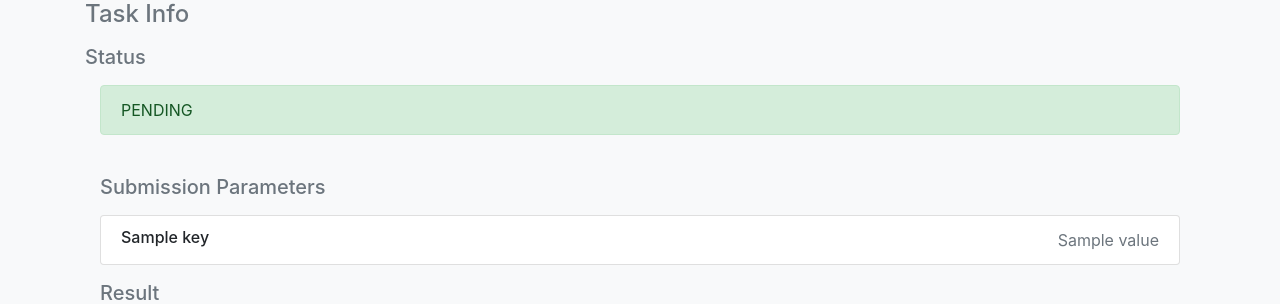
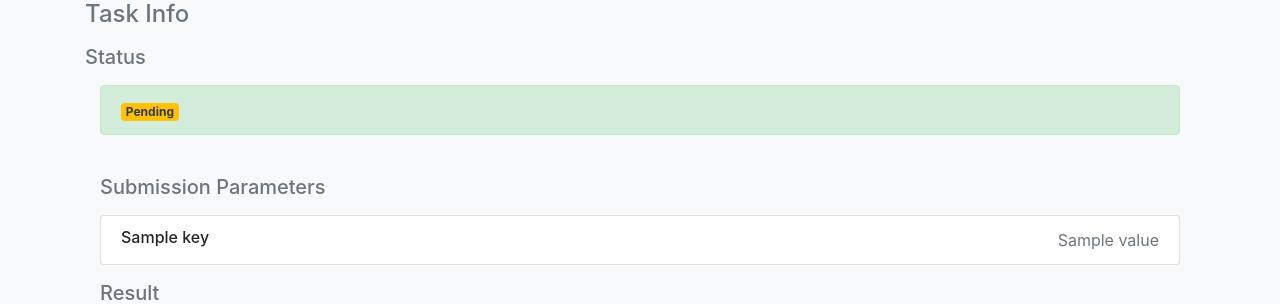
Before and after one commit to mrcabbage972/llama_sherpa, a FastAPI app: template app/templates/task_info.html in a window 1280 px wide. Shown: the part 88-392 px from the top of the page. Run offline with FastAPI, Linux system fonts and the light colour scheme; the template is opened without the code that fills it: most values are stand-ins (such as "Sample title", 1, 10 or a date in 2020); parts of the project's set-up code (start-up, migrations or seed data) failed here and were passed over; some libraries are stand-ins or nearby versions.

Commit message:
Reorganizing page

```diff
--- a/app/templates/task_info.html
+++ b/app/templates/task_info.html
@@ -20,7 +20,19 @@
 
           <div class="container">
     <div class="alert alert-success" role="alert">
-        {{ result['status'] }}</div>
+        <!--{{ result['status'] }} -->
+            {% if result['status'] == 'SUCCESS' %}
+                    <span class="badge bg-success">Completed</span>
+                {% elif result['status'] == 'PENDING' %}
+                    <span class="badge bg-warning text-dark">Pending</span>
+                {% elif result['status'] == 'ABORTED' %}
+                    <span class="badge bg-danger">Failed</span>
+                {% elif result['status'] == 'FAILURE' %}
+                    <span class="badge bg-danger">Failed</span>
+                {% else %}
+                    <span class="badge bg-secondary">Unknown</span>
+                {% endif %}
+    </div>
           <br>
 
           <h5 class="d-flex justify-content-between align-items-center mb-3">
```
